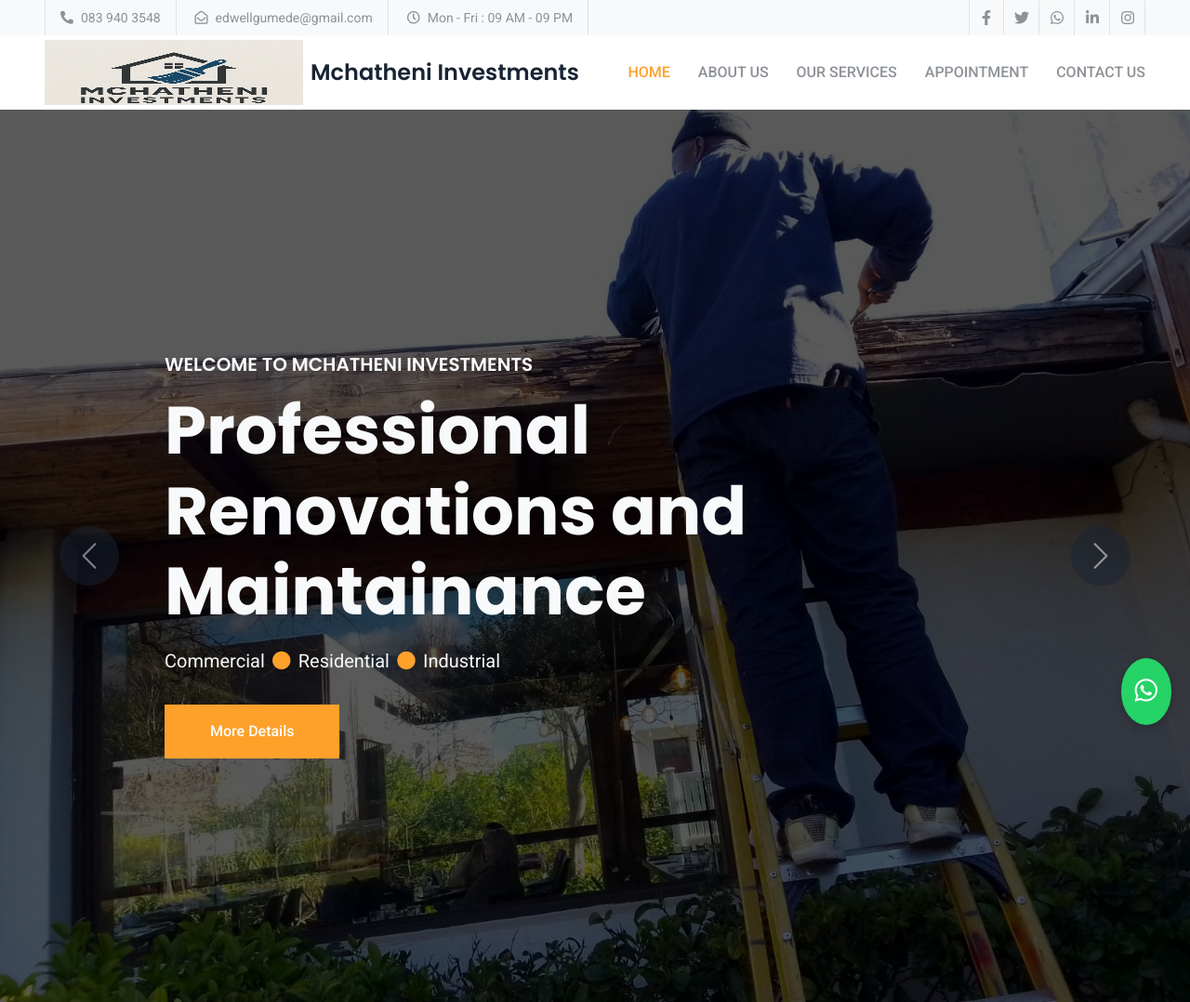
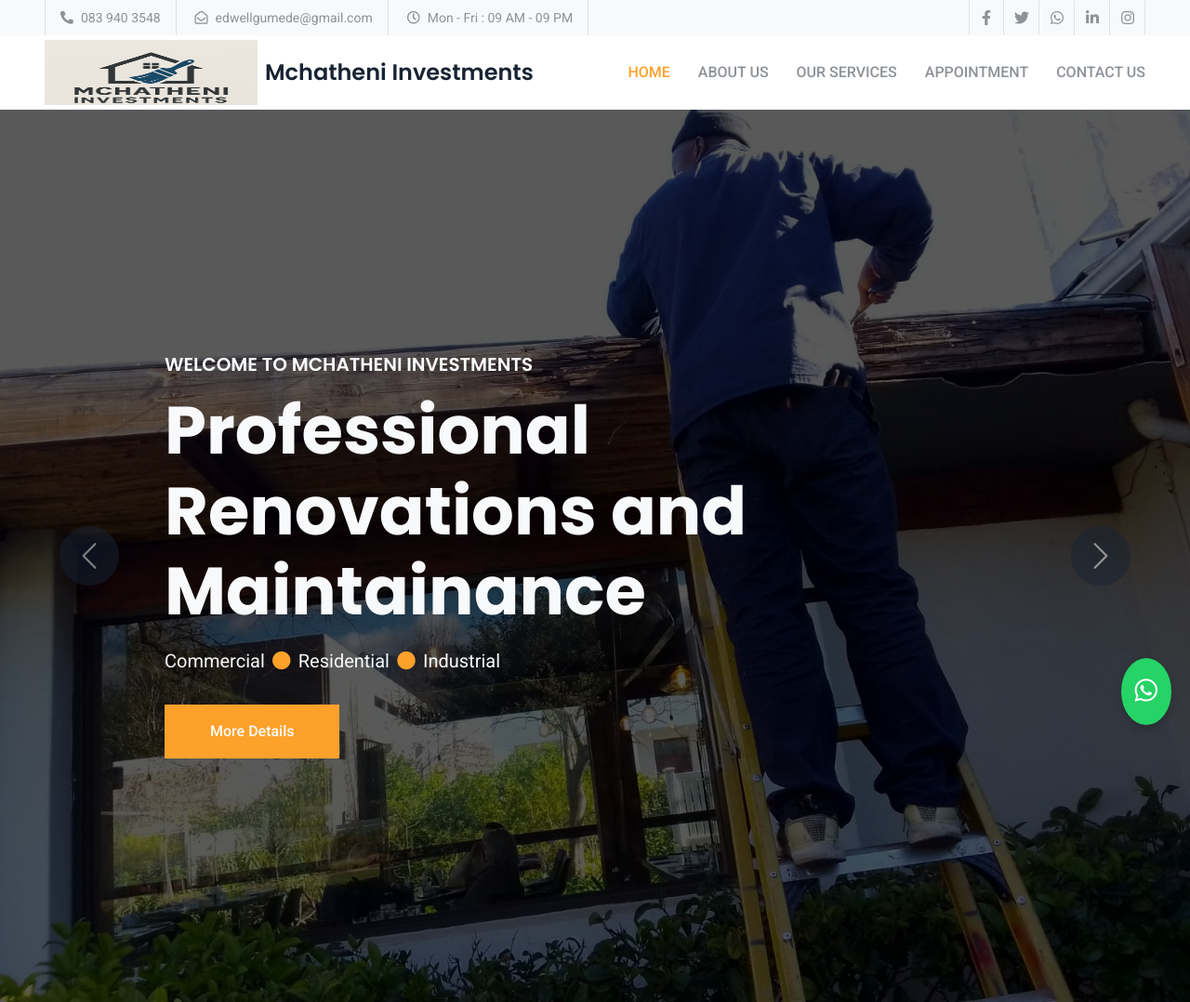
Before and after one commit to sianda19/websitefrorenovating4, a plain HTML site: page index.html in a window 1280 px wide. Shown: the top 1078 px of the page at 93% size. Drawn offline with nearby package versions, Linux system fonts and the light colour scheme.

Commit message:
Update index.html

```diff
--- a/index.html
+++ b/index.html
@@ -151,7 +151,7 @@
 <div style="display: flex; align-items: center;">
   <img src="img/8f7d494e-265e-48c8-9350-f92fbd258361 - Edited.png"
        alt="Mchatheni Investments Logo"
-       style="width: 278px; height: 70px; object-fit: fill;">
+       style="width: 229px; height: 70px; object-fit: fill;">
   <span style="font-size: 24px; margin-left: 8px;">Mchatheni Investments</span>
 </div>
 
```
